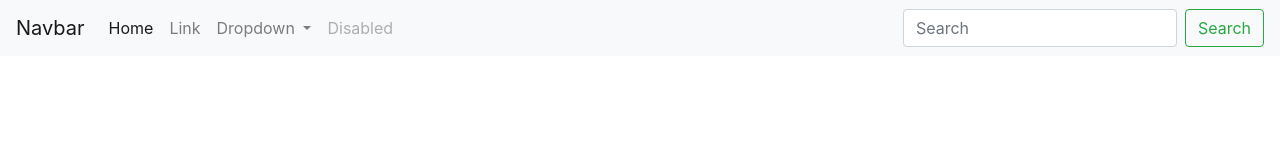
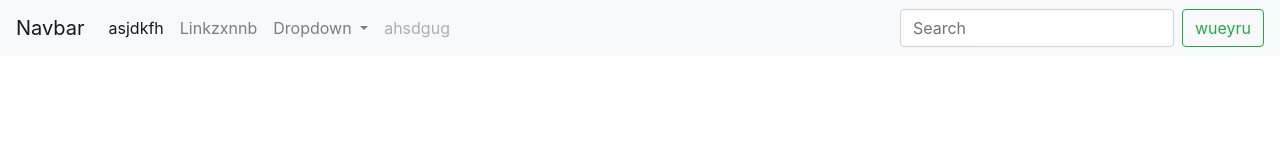
Before and after one commit to AsadullahSamo/Repository, a plain HTML site: page index.html in a window 1280 px wide. Drawn offline with nearby package versions, Linux system fonts and the light colour scheme.

Commit message:
Broken features

```diff
--- a/index.html
+++ b/index.html
@@ -20,10 +20,10 @@
         <div class="collapse navbar-collapse" id="navbarSupportedContent">
           <ul class="navbar-nav mr-auto">
             <li class="nav-item active">
-              <a class="nav-link" href="#">Home <span class="sr-only">(current)</span></a>
+              <a class="nav-link" href="#">asjdkfh <span class="sr-only">(current)</span></a>
             </li>
             <li class="nav-item">
-              <a class="nav-link" href="#">Link</a>
+              <a class="nav-link" href="#">Linkzxnnb</a>
             </li>
             <li class="nav-item dropdown">
               <a class="nav-link dropdown-toggle" href="#" id="navbarDropdown" role="button" data-toggle="dropdown" aria-haspopup="true" aria-expanded="false">
@@ -37,12 +37,12 @@
               </div>
             </li>
             <li class="nav-item">
-              <a class="nav-link disabled" href="#" tabindex="-1" aria-disabled="true">Disabled</a>
+              <a class="nav-link disabled" href="#" tabindex="-1" aria-disabled="true">ahsdgug</a>
             </li>
           </ul>
           <form class="form-inline my-2 my-lg-0">
             <input class="form-control mr-sm-2" type="search" placeholder="Search" aria-label="Search">
-            <button class="btn btn-outline-success my-2 my-sm-0" type="submit">Search</button>
+            <button class="btn btn-outline-success my-2 my-sm-0" type="submit">wueyru</button>
           </form>
         </div>
       </nav>
```
